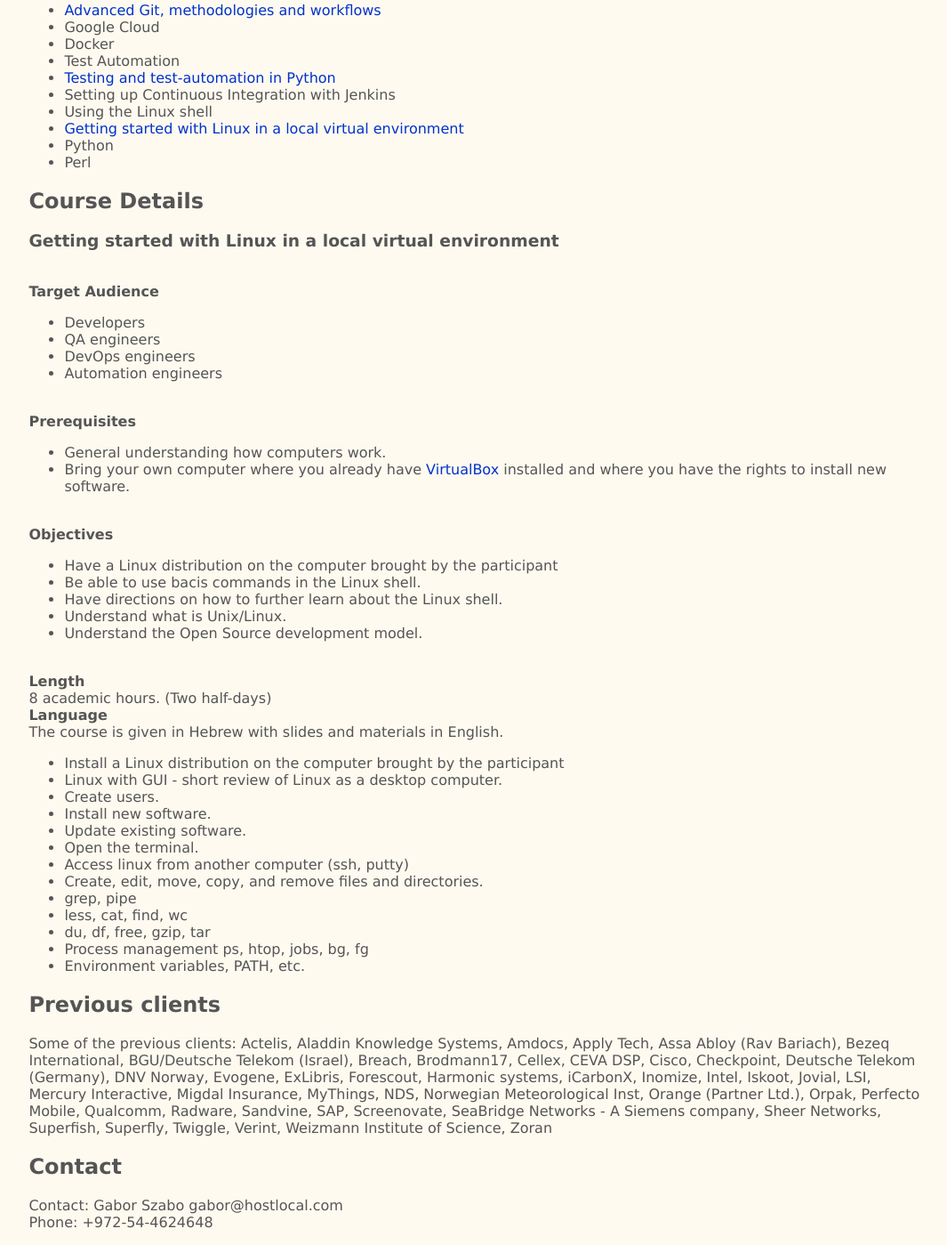
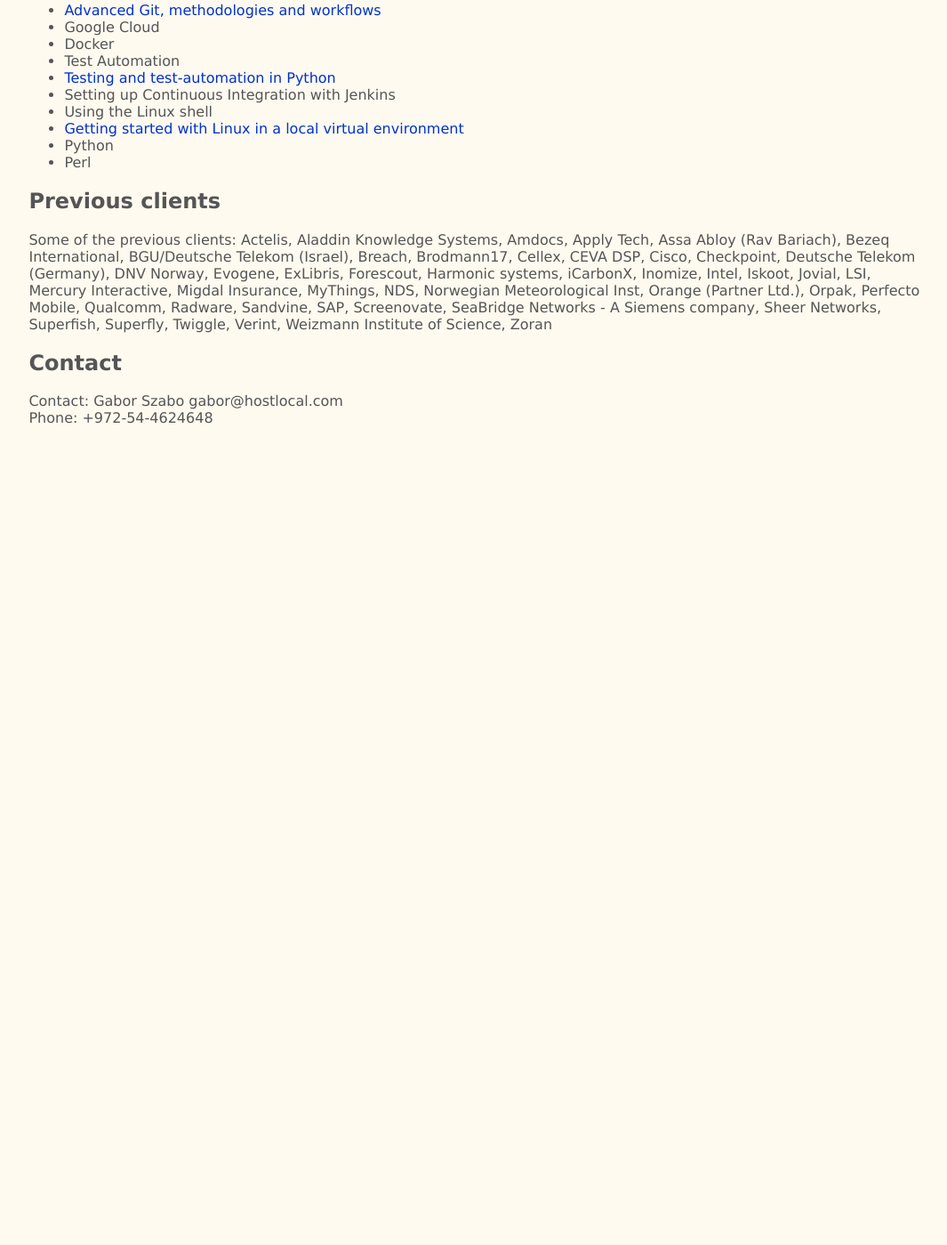
Before and after one commit to szabgab/hostlocal.com, a Flask app: page / in a window 1280 px wide. Shown: the part 428-1827 px from the top of the page at 89% size, without its empty margins (102-1167 px from the left). After the commit the page ends 904 px from the top, so only its background shows below. Run offline with Flask 2, Linux system fonts and the light colour scheme.

Commit message:
another course is in json file

```diff
--- a/templates/index.html
+++ b/templates/index.html
@@ -23,62 +23,11 @@
       <li><a href="/eng/testing-python">Testing and test-automation in Python</a></li>
       <li>Setting up Continuous Integration with Jenkins</li>
       <li>Using the Linux shell</li>
-      <li><a href="#linux-in-virtual-environment">Getting started with Linux in a local virtual environment</a></li>
+      <li><a href="/eng/linux-in-virtual-environment">Getting started with Linux in a local virtual environment</a></li>
       <li>Python</li>
       <li>Perl</li>
     </ul>
     </p>
-
-    <h2>Course Details</h2>
-
-      <h3 id="linux-in-virtual-environment">Getting started with Linux in a local virtual environment</h3>
-      <p>
-        <br><b>Target Audience</b><br>
-        <ul>
-           <li>Developers</li>
-           <li>QA engineers</li>
-           <li>DevOps engineers</li>
-           <li>Automation engineers</li>
-        </ul>
-
-        <br><b>Prerequisites</b><br>
-        <ul>
-           <li>General understanding how computers work.</li>
-           <li>Bring your own computer where you already have <a href="https://www.virtualbox.org/">VirtualBox</a> installed and where you have the rights to install new software.</li>
-        </ul>
-
-        <br><b>Objectives</b><br>
-        <ul>
-            <li>Have a Linux distribution on the computer brought by the participant</li>
-            <li>Be able to use bacis commands in the Linux shell.</li>
-            <li>Have directions on how to further learn about the Linux shell.</li>
-            <li>Understand what is Unix/Linux.</li>
-            <li>Understand the Open Source development model.</li>
-        </ul>
-
-        <br><b>Length</b><br>
-        8 academic hours. (Two half-days)
-
-        <br><b>Language</b></br>
-        The course is given in Hebrew with slides and materials in English.
-
-        <ul>
-            <li>Install a Linux distribution on the computer brought by the participant</li>
-            <li>Linux with GUI - short review of Linux as a desktop computer.</li>
-            <li>Create users.</li>
-            <li>Install new software.</li>
-            <li>Update existing software.</li>
-            <li>Open the terminal.</li>
-            <li>Access linux from another computer (ssh, putty)</li>
-            <li>Create, edit, move, copy, and remove files and directories.</li>
-            <li>grep, pipe</li>
-            <li>less, cat, find, wc</li>
-            <li>du, df, free, gzip, tar</li>
-            <li>Process management ps, htop, jobs, bg, fg</li>
-            <li>Environment variables, PATH, etc.</li>
-        </ul>
-      </p>
-
 
     <h2>Previous clients</h2>
     <p>
```
Also changed, not shown: courses/eng/linux-in-virtual-environment.json (added, +41 -0 lines).
